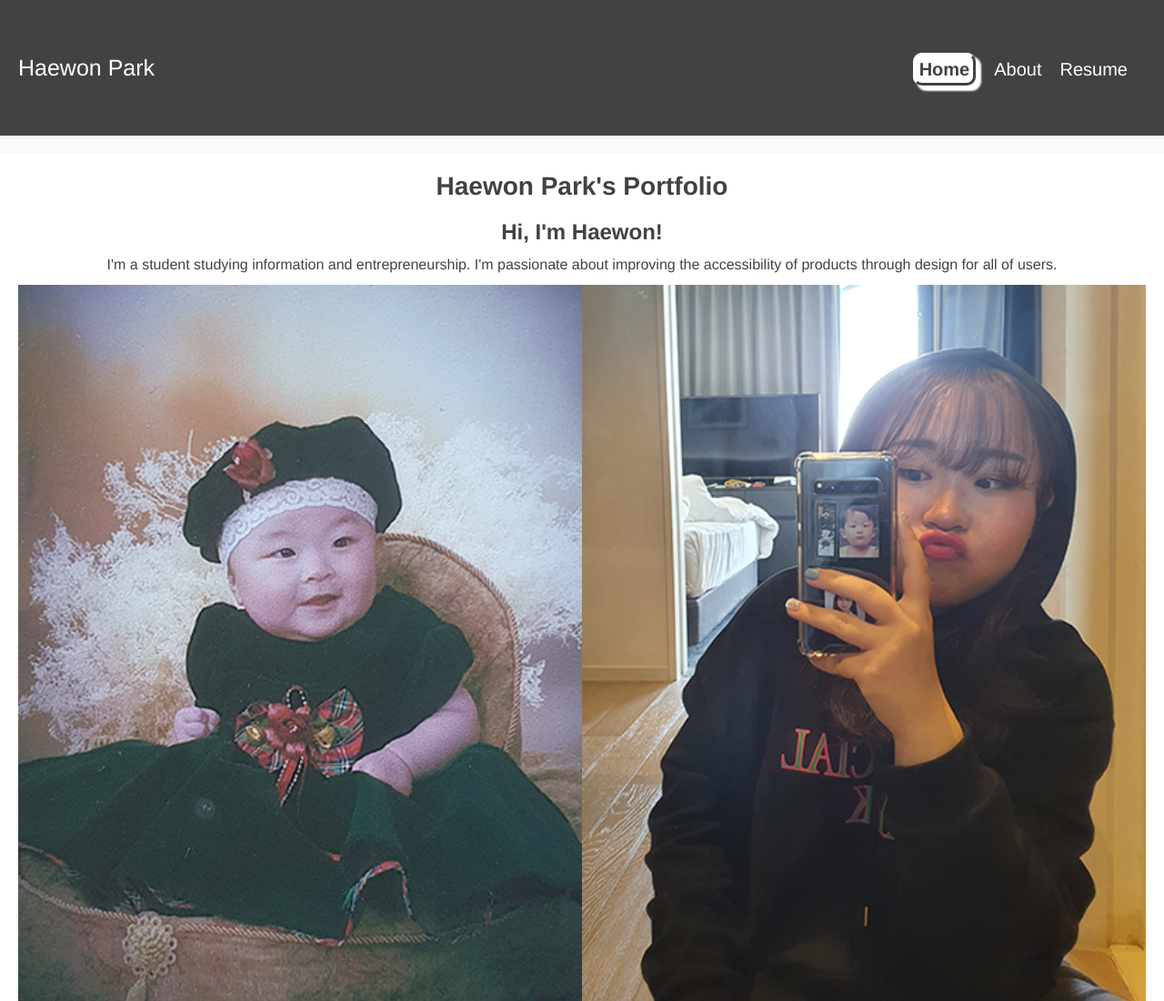
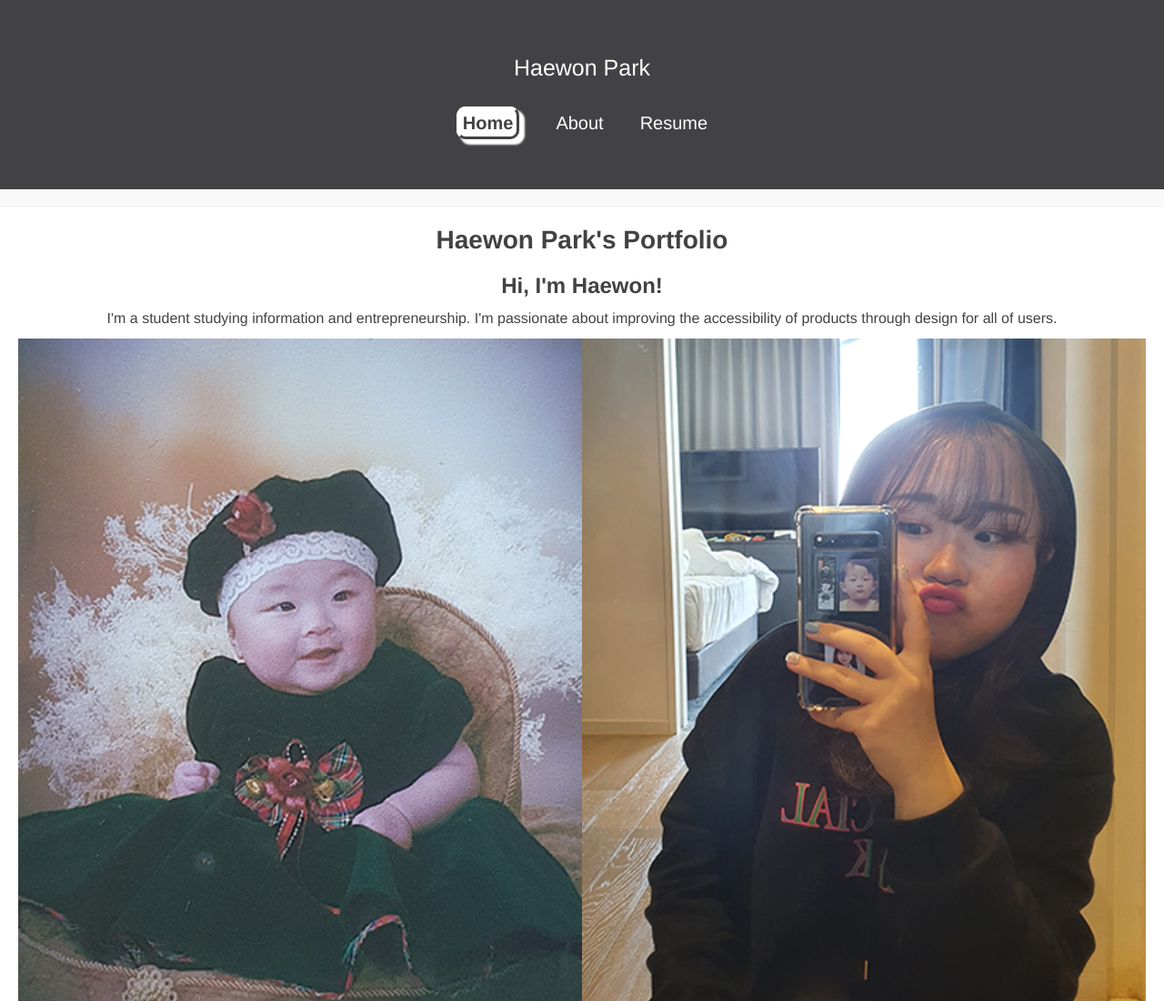
Before and after one commit to Haeonisus/web, a plain HTML site: page index.html in a window 1280 px wide. Shown: the top 1100 px of the page at 91% size. Drawn offline with Linux system fonts and the light colour scheme.

Commit message:
Add files via upload

```diff
--- a/css/style.css
+++ b/css/style.css
@@ -22,11 +22,15 @@ header {
   color: #fff;
   padding: 60px 20px;
   display: flex;
-  flex-direction: row;
+  flex-direction: column;
   column-gap: 5%;
   align-items: center;
   justify-content: space-between;
   font-size: 25px;
+}
+
+header p {
+  margin-bottom: 30px;
 }
 
 nav ul {
@@ -36,7 +40,11 @@ nav ul {
 }
 
 nav li {
-  margin-right: 20px;
+  margin-right: 40px;
+}
+
+nav li.last {
+  margin-right: 0px;
 }
 
 nav a {
@@ -268,6 +276,10 @@ section#project2 div.info {
   grid-template-columns: 1fr 1fr;
 }
 
+section#project2 div.info p {
+  font-size: 20px;
+}
+
 section#project2 h1, h2 {
   font-size: 24px;
   font-weight: bold;
@@ -315,6 +327,10 @@ section#project3 {
 section#project3 div.info {
   display: grid;
   grid-template-columns: 1fr 1fr;
+}
+
+section#project3 div.info p {
+  font-size: 20px;
 }
 
 section#project3 h1, h2 {
@@ -370,6 +386,10 @@ section#project4 {
 section#project4 div.info {
   display: grid;
   grid-template-columns: 1fr 1fr;
+}
+
+section#project4 div.info p {
+  font-size: 20px;
 }
 
 section#project4 div.member {
--- a/index.html
+++ b/index.html
@@ -13,7 +13,7 @@
 			<ul>
 				<li><a href="index.html" class="active">Home</a></li>
 				<li><a href="profile.html">About</a></li>
-				<li><a href="resume.html">Resume</a></li>
+				<li class="last"><a href="resume.html">Resume</a></li>
 			</ul>
 		</nav>
 	</header>
```
Also changed, not shown: skills.html (+1 -1 lines).
